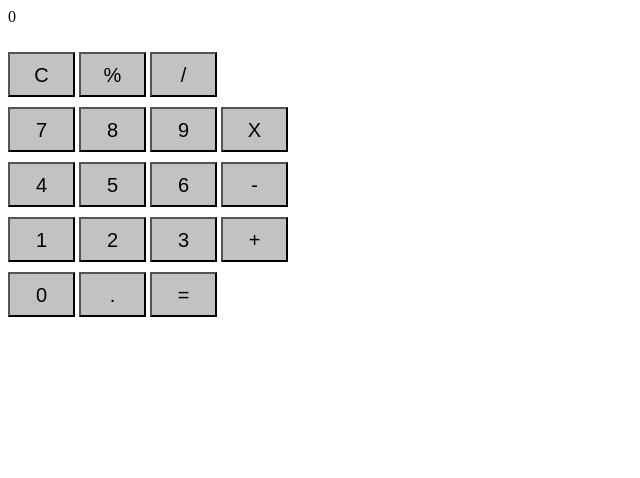
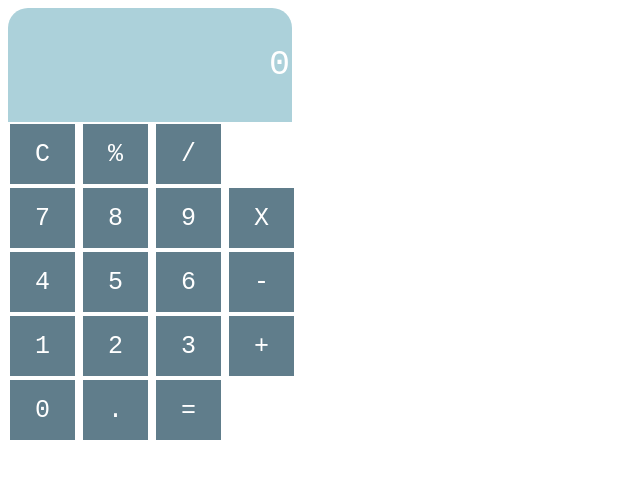
Before and after one commit to Madda82/calcolatrice, a plain HTML site: page index.html in a window 1280 px wide. Shown: the whole page, without its empty margins (0-640 px from the left). Drawn offline with Linux system fonts and the light colour scheme.

Commit message:
completata

```diff
--- a/index.html
+++ b/index.html
@@ -4,34 +4,36 @@
 <link rel="stylesheet" href="stile.css"
     </head>
     <body>
+        <div class="display">
         <p id="output">0</p>
-        <div class="first-row">
-            <button id="r1-1">C</button>
-            <button id="r1-3">%</button>
-            <button id="r1-4">/</button>
+    </div>
+        <div class="second-row">
+            <button>C</button>
+            <button>%</button>
+            <button>/</button>
          </div>
          <div class="second-row">
-            <button id="r2-1" >7</button>
-            <button id="r2-2" >8</button>
-            <button id="r2-3" >9</button>
-            <button id="r2-4" >X</button>
+            <button>7</button>
+            <button>8</button>
+            <button>9</button>
+            <button>X</button>
          </div>
          <div class="third-row">
-            <button id="r3-1" >4</button>
-            <button id="r3-2" >5</button>
-            <button id="r3-3" >6</button>
-            <button id="r3-4" >-</button>
+            <button>4</button>
+            <button>5</button>
+            <button>6</button>
+            <button>-</button>
          </div>
          <div class="fourth-row">
-            <button id="r4-1"  >1</button>
-            <button id="r4-2"  >2</button>
-            <button id="r4-3"  >3</button>
-            <button id="r4-4"  >+</button>
+            <button>1</button>
+            <button>2</button>
+            <button>3</button>
+            <button>+</button>
          </div>
          <div class="fifth-row">
-           <button id="r5-1" >0</button>
-           <button id="r5-2" >.</button>
-           <button id="r5-3" >=</button>
+           <button>0</button>
+           <button>.</button>
+           <button>=</button>
          </div>
     </body>
 </html>
--- a/stile.css
+++ b/stile.css
@@ -1,24 +1,32 @@
-#finestra{
-    background-color:cornflowerblue;
-    color:blue;
-    font-size: 18pt;
+.display {
+    background-color: rgb(172, 209, 218);
+    padding: 2px;
+    width: 280px;
+    text-align: right;
+    font-size: 35px;
+    color: white;
+    font-family: 'Courier New', Courier, monospace;
+    border-top-left-radius:20px;
+    border-top-right-radius:20px;
 }
 
-.display {
-    background-color: rgb(201, 201, 201);
-    padding: 15px;
-    width: 250px;
-    text-align: right;
-    font-size: 20px;
-    border-top-left-radius:10px;
-    border-top-right-radius:10px;
+button{
+    width: 65;
+    height: 60;
+    font-size: 25;
+    margin: 2;
+    cursor: pointer;
+    border: none;
+    color: white;
+    background: #607d8b;
+    font-family: 'Courier New', Courier, monospace;
 }
-button {
-    padding: 10px;
-    width: 67px;
-    height: 45px;
-    margin-top: 10px;
-    background-color: rgb(194, 194, 194);
-    color: black;
-    font-size: 20px;
-}
+
+button:hover {
+    cursor: pointer;
+    background-color: rgb(165, 171, 182);
+   }
+
+   button:active {
+    background-color: rgb(60, 114, 145);
+   }
```
